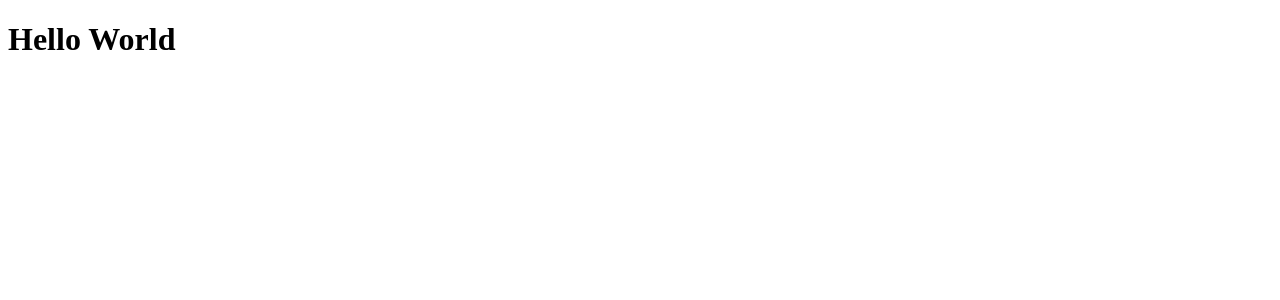
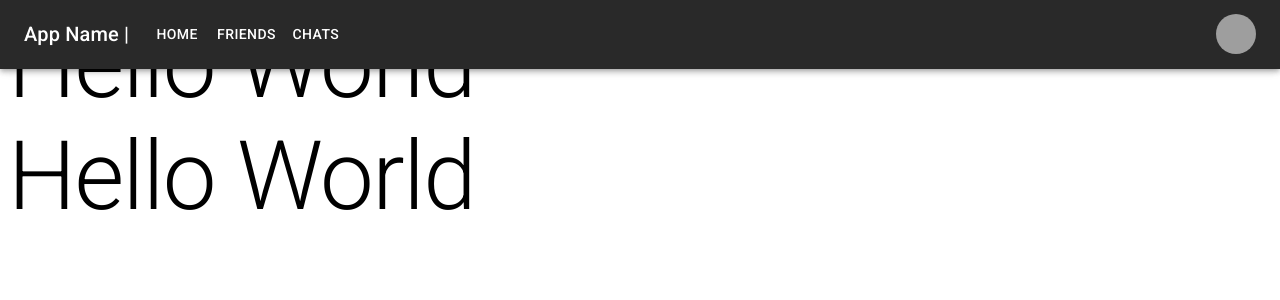
Before and after one commit to cwainczak/koi, a React (Create React App) app: page / in a window 1280 px wide. Shown: the top 300 px of the page. Built offline with nearby package versions, Linux system fonts and the light colour scheme; grey boxes are pictures that could not be loaded.

Commit message:
Added navigation bar

```diff
--- a/src/App.js
+++ b/src/App.js
@@ -1,14 +1,17 @@
 import React from "react";
+import NavBar from "./components/NavBar";
+import Typography from "@mui/material/Typography";
 
 
 const App = () => {
-  return (
-      <div>
-        <h1>
-          Hello World
-        </h1>
-      </div>
-  );
+    return (
+        <div>
+            <NavBar/>
+
+            <Typography variant="h1">Hello World</Typography>
+            <Typography variant="h1">Hello World</Typography>
+        </div>
+    );
 }
 
 export default App;
--- /dev/null
+++ b/src/components/NavBar/index.js
@@ -0,0 +1,142 @@
+import React from 'react';
+import AppBar from '@mui/material/AppBar';
+import Box from '@mui/material/Box';
+import Toolbar from '@mui/material/Toolbar';
+import IconButton from '@mui/material/IconButton';
+import Typography from '@mui/material/Typography';
+import Menu from '@mui/material/Menu';
+import MenuIcon from '@mui/icons-material/Menu';
+import Container from '@mui/material/Container';
+import Avatar from '@mui/material/Avatar';
+import Button from '@mui/material/Button';
+import Tooltip from '@mui/material/Tooltip';
+import MenuItem from '@mui/material/MenuItem';
+
+
+const pages = ['Home', 'Friends', 'Chats'];
+const settings = ['Profile', 'Logout'];
+
+const NavBar = () => {
+    const [anchorElNav, setAnchorElNav] = React.useState(null);
+    const [anchorElUser, setAnchorElUser] = React.useState(null);
+
+    const handleOpenNavMenu = (event) => {
+        setAnchorElNav(event.currentTarget);
+    };
+    const handleOpenUserMenu = (event) => {
+        setAnchorElUser(event.currentTarget);
+    };
+
+    const handleCloseNavMenu = () => {
+        setAnchorElNav(null);
+    };
+
+    const handleCloseUserMenu = () => {
+        setAnchorElUser(null);
+    };
+
+    return (
+        <AppBar position="fixed" style={{backgroundColor: "#292929"}}>
+            <Container maxWidth="xl">
+                <Toolbar disableGutters>
+                    <Typography
+                        variant="h6"
+                        noWrap
+                        component="div"
+                        sx={{mr: 2, display: {xs: 'none', md: 'flex'}}}
+                    >
+                        App Name |
+                    </Typography>
+
+                    <Box sx={{flexGrow: 1, display: {xs: 'flex', md: 'none'}}}>
+                        <IconButton
+                            size="large"
+                            aria-label="account of current user"
+                            aria-controls="menu-appbar"
+                            aria-haspopup="true"
+                            onClick={handleOpenNavMenu}
+                            color="inherit"
+                        >
+                            <MenuIcon/>
+                        </IconButton>
+                        <Menu
+                            id="menu-appbar"
+                            anchorEl={anchorElNav}
+                            anchorOrigin={{
+                                vertical: 'bottom',
+                                horizontal: 'left',
+                            }}
+                            keepMounted
+                            transformOrigin={{
+                                vertical: 'top',
+                                horizontal: 'left',
+                            }}
+                            open={Boolean(anchorElNav)}
+                            onClose={handleCloseNavMenu}
+                            sx={{
+                                display: {xs: 'block', md: 'none'},
+                            }}
+                        >
+                            {pages.map((page) => (
+                                <MenuItem key={page} onClick={handleCloseNavMenu}>
+                                    <Typography textAlign="center">{page}</Typography>
+                                </MenuItem>
+                            ))}
+                        </Menu>
+                    </Box>
+                    <Typography
+                        variant="h6"
+                        noWrap
+                        component="div"
+                        sx={{flexGrow: 1, display: {xs: 'flex', md: 'none'}}}
+                    >
+                        LOGO
+                    </Typography>
+                    <Box sx={{flexGrow: 1, display: {xs: 'none', md: 'flex'}}}>
+                        {pages.map((page) => (
+                            <Button
+                                key={page}
+                                onClick={handleCloseNavMenu}
+                                sx={{my: 2, color: 'white', display: 'block'}}
+                            >
+                                {page}
+                            </Button>
+                        ))}
+                    </Box>
+
+                    <Box sx={{flexGrow: 0}}>
+                        <Tooltip title="Open settings">
+                            <IconButton onClick={handleOpenUserMenu} sx={{p: 0}}>
+                                <Avatar alt="Amir Elrahep" src="/static/images/avatar/2.jpg"/>
+                            </IconButton>
+                        </Tooltip>
+                        <Menu
+                            sx={{mt: '45px'}}
+                            id="menu-appbar"
+                            anchorEl={anchorElUser}
+                            anchorOrigin={{
+                                vertical: 'top',
+                                horizontal: 'right',
+                            }}
+                            keepMounted
+                            transformOrigin={{
+                                vertical: 'top',
+                                horizontal: 'right',
+                            }}
+                            open={Boolean(anchorElUser)}
+                            onClose={handleCloseUserMenu}
+                        >
+                            {settings.map((setting) => (
+                                <MenuItem key={setting} onClick={handleCloseUserMenu}>
+                                    <Typography textAlign="center">{setting}</Typography>
+                                </MenuItem>
+                            ))}
+                        </Menu>
+                    </Box>
+                </Toolbar>
+            </Container>
+        </AppBar>
+    );
+};
+
+export default NavBar;
```
